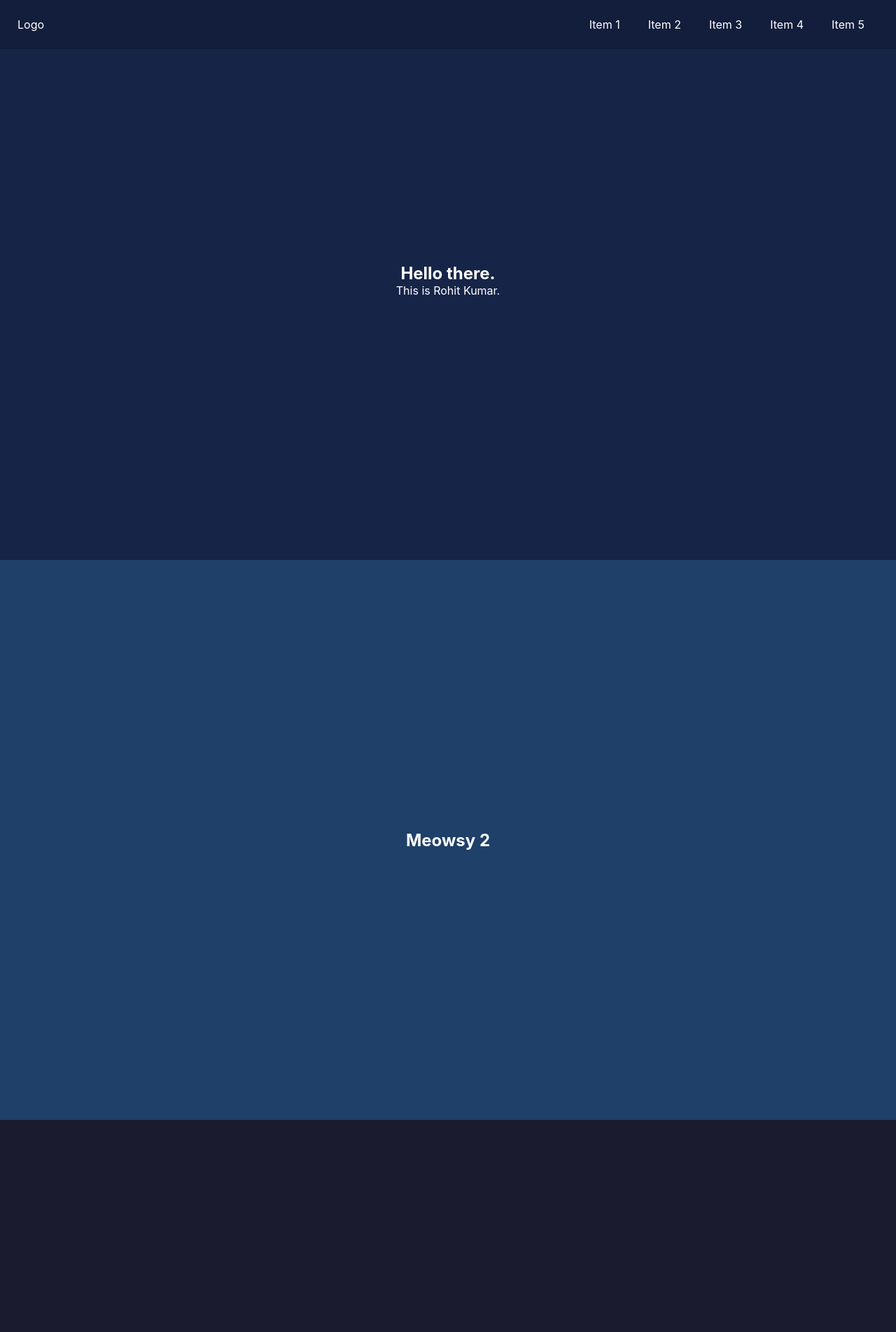
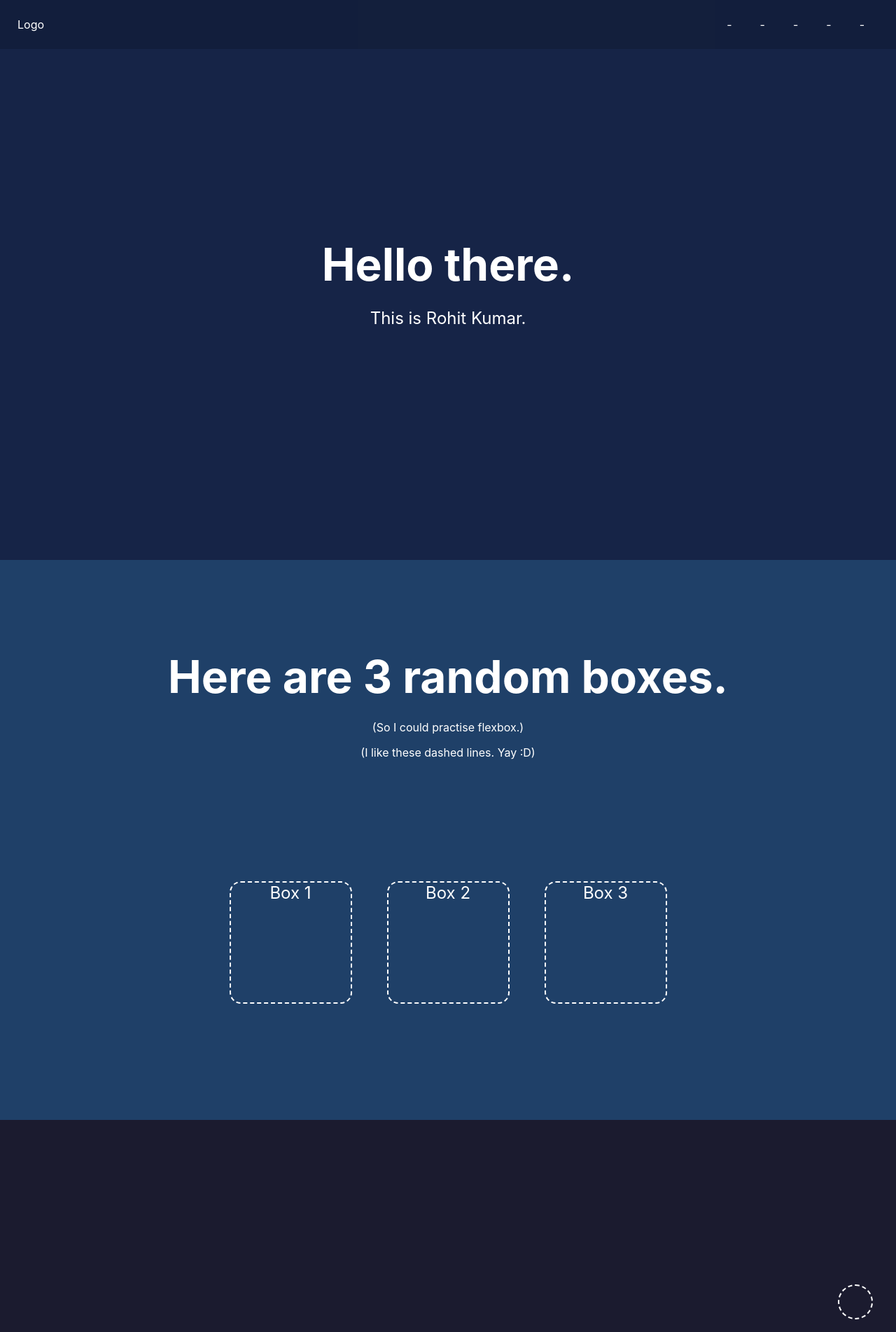
Before and after one commit to rohitkumar377024/landing-page-try, a React (Create React App) app: page / in a window 1280 px wide. Shown: the top 1903 px of the page at 70% size. Built offline with nearby package versions, Linux system fonts and the light colour scheme; the HTML template or start-up script is replaced by a standard one.

Commit message:
Added: Sections Content

```diff
--- a/src/App.css
+++ b/src/App.css
@@ -3,6 +3,17 @@
   margin: 0;
   padding: 0;
   box-sizing: border-box;
+}
+
+/* Sizes */
+h1 {
+  font-size: 4em;
+  margin: 16px;
+}
+
+p {
+  font-size: 1.5em;
+  margin: 8px;
 }
 
 /* Nav Bar */
@@ -39,19 +50,41 @@ section {
   background-color: #162447;
 }
 
-.section-one > h1 {
+/* Section 2 */
+.section-two {
+  text-align: center;
+  display: flex;
+  justify-content: space-around;
+  align-items: center;
+  flex-direction: column;
+  color: white;
+  background-color: #1f4068;
 }
 
-.section-one > p {
+.section-two > h1 {
+  margin-top: 10%;
 }
 
-/* Section 2 */
-.section-two {
+.section-two > p {
+  font-size: 1em;
+}
+
+.boxes {
+  height: 75vh;
   display: flex;
-  justify-content: center;
+  justify-content: space-around;
+  flex-wrap: wrap;
   align-items: center;
-  color: white;
-  background-color: #1f4068;
+}
+
+.box {
+  width: 175px;
+  height: 175px;
+  margin: 25px;
+  border: 2px dashed white;
+  border-radius: 16px;
+  text-align: center;
+  font-size: 24px;
 }
 
 /* Section 3 */
@@ -63,11 +96,35 @@ section {
   background-color: #1b1b2f;
 }
 
+.sphere {
+  border-radius: 50%;
+  width: 50px;
+  height: 50px;
+  margin: 20px;
+  border: 2px dashed white;
+}
+
 /* Section 4 */
 .section-four {
   display: flex;
+  flex-direction: column;
   justify-content: center;
   align-items: center;
   color: white;
   background-color: #e43f5a;
+  text-align: center;
 }
+
+.section-four > button {
+  max-width: 560px;
+  width: 60%;
+  border: 1px solid white;
+  border-radius: 8px;
+  background: none;
+  color: white;
+  font-size: 24px;
+  font-weight: bold;
+  margin-top: 32px;
+  padding: 16px;
+  /* background-color: royalblue; */
+}
--- a/src/App.js
+++ b/src/App.js
@@ -7,11 +7,11 @@ function App() {
       <nav className="nav-bar">
         <li className="nav-logo">Logo</li>
         <div className="nav-items">
-          <li className="nav-item">Item 1</li>
-          <li className="nav-item">Item 2</li>
-          <li className="nav-item">Item 3</li>
-          <li className="nav-item">Item 4</li>
-          <li className="nav-item">Item 5</li>
+          <li className="nav-item">-</li>
+          <li className="nav-item">-</li>
+          <li className="nav-item">-</li>
+          <li className="nav-item">-</li>
+          <li className="nav-item">-</li>
         </div>
       </nav>
 
@@ -21,15 +21,31 @@ function App() {
       </section>
 
       <section className="section-two">
-        <h1>Meowsy 2</h1>
+        <h1>Here are 3 random boxes.</h1>
+        <p>(So I could practise flexbox.)</p>
+        <p>(I like these dashed lines. Yay :D)</p>
+
+        <div className="boxes">
+          <div className="box">Box 1</div>
+          <div className="box">Box 2</div>
+          <div className="box">Box 3</div>
+        </div>
       </section>
 
       <section className="section-three">
-        <h1>Meowsy 3</h1>
+        <h1>Now lets see some colorful spheres.</h1>
+        <div className="spheres">
+          <div className="sphere"></div>
+          <div className="sphere"></div>
+          <div className="sphere"></div>
+          <div className="sphere"></div>
+          <div className="sphere"></div>
+        </div>
       </section>
 
       <section className="section-four">
-        <h1>Meowsy 4</h1>
+        <h1>I am just learning CSS and React.</h1>
+        <button>Yay</button>
       </section>
     </div>
   );
```
